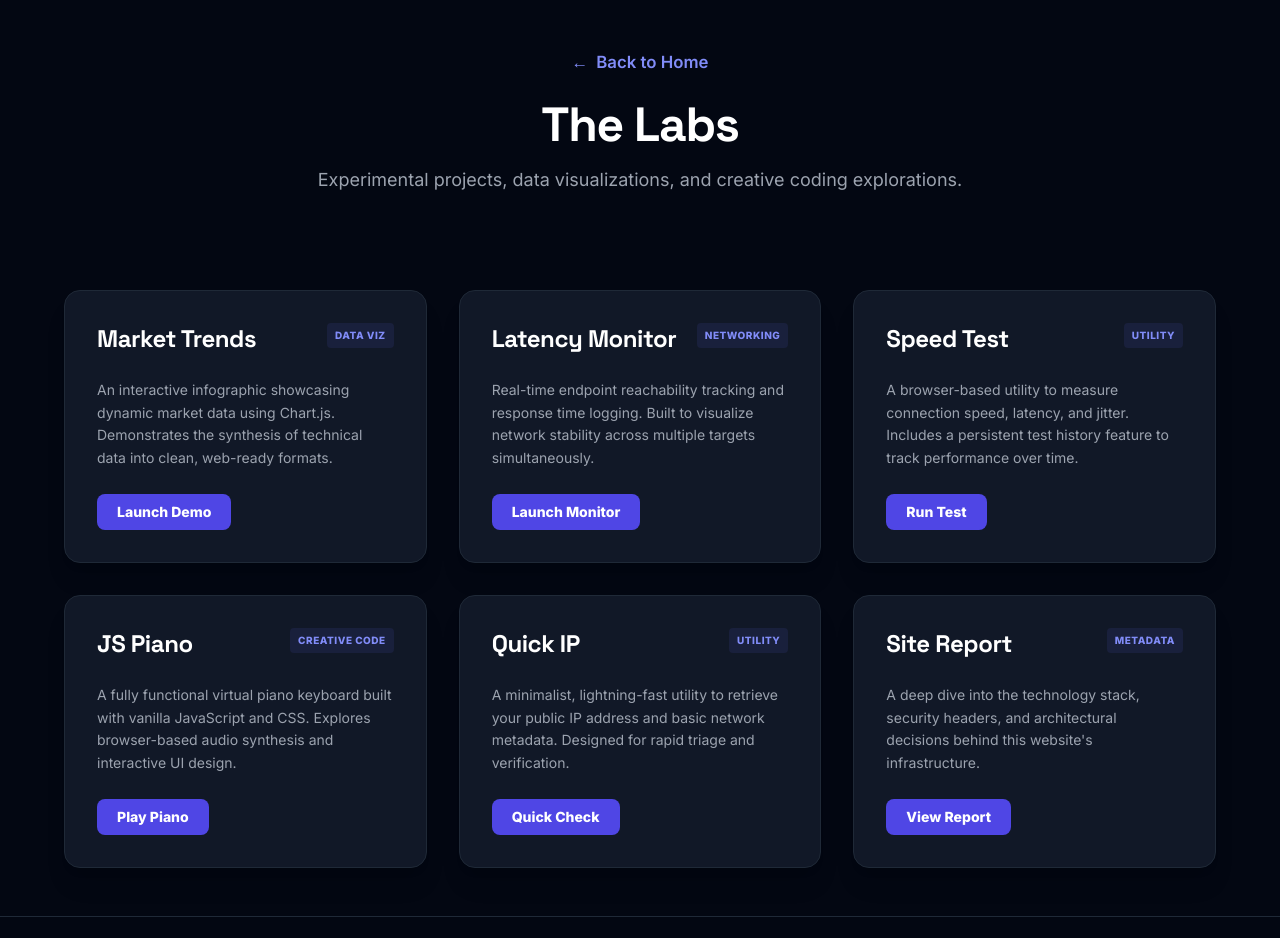
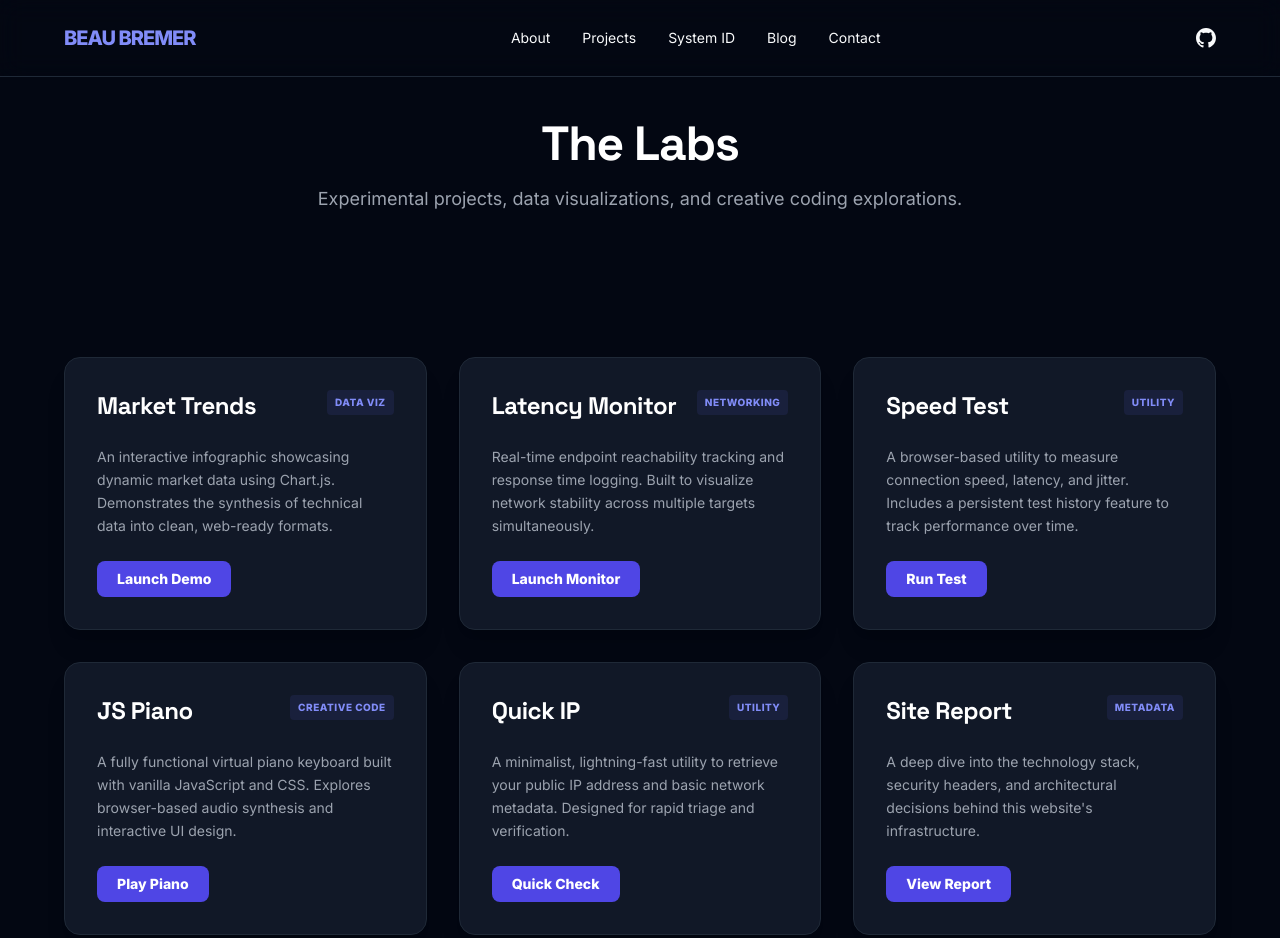
Before and after one commit to KnowOneActual/BB_Website, a website: page labs.html in a window 1280 px wide. Shown: the top 938 px of the page. Drawn offline with Linux system fonts and the light colour scheme.

Commit message:
feat: expand navigation bar with System ID and Blog, unify sub-page navigation

```diff
--- a/labs.html
+++ b/labs.html
@@ -13,11 +13,28 @@
 
 <body class="bg-gray-950 text-gray-50 scroll-smooth">
 
-  <header class="py-12 px-6 text-center">
+  <nav class="fixed top-0 w-full z-50 py-6 px-6 bg-gray-950/80 backdrop-blur-md border-b border-gray-800 transition-all duration-300">
+    <div class="max-w-6xl mx-auto flex justify-between items-center">
+      <a href="index.html" class="text-xl font-bold tracking-tighter text-indigo-400">BEAU BREMER</a>
+      <div class="hidden md:flex space-x-8 text-sm font-medium">
+        <a href="index.html#about" class="nav-link hover:text-indigo-400 transition">About</a>
+        <a href="index.html#featured-projects" class="nav-link hover:text-indigo-400 transition">Projects</a>
+        <a href="/my_ip.html" class="nav-link hover:text-indigo-400 transition">System ID</a>
+        <a href="https://blog.beaubremer.com/" target="_blank" class="nav-link hover:text-indigo-400 transition">Blog</a>
+        <a href="index.html#contact" class="nav-link hover:text-indigo-400 transition">Contact</a>
+      </div>
+      <div class="flex items-center space-x-4">
+        <a href="https://github.com/KnowOneActual" target="_blank" class="hover:text-indigo-400 transition">
+          <svg class="w-5 h-5" fill="currentColor" viewBox="0 0 24 24">
+            <path d="M12 0c-6.626 0-12 5.373-12 12 0 5.302 3.438 9.8 8.207 11.387.599.111.793-.261.793-.577v-2.234c-3.338.726-4.033-1.416-4.033-1.416-.546-1.387-1.333-1.756-1.333-1.756-1.089-.745.083-.729.083-.729 1.205.084 1.838 1.236 1.838 1.236 1.07 1.835 2.809 1.305 3.495.998.108-.776.417-1.305.76-1.605-2.665-.3-5.466-1.332-5.466-5.93 0-1.31.465-2.38 1.235-3.22-.135-.303-.54-1.523.105-3.176 0 0 1.005-.322 3.3 1.23.96-.267 1.98-.399 3-.405 1.02.006 2.04.138 3 .405 2.28-1.552 3.285-1.23 3.285-1.23.645 1.653.24 2.873.12 3.176.765.84 1.23 1.91 1.23 3.22 0 4.61-2.805 5.625-5.475 5.92.42.36.81 1.096.81 2.22v3.293c0 .319.192.694.805.576 4.765-1.589 8.199-6.086 8.199-11.386 0-6.627-5.373-12-12-12z" />
+          </svg>
+        </a>
+      </div>
+    </div>
+  </nav>
+
+  <header class="py-24 px-6 text-center">
     <div class="max-w-4xl mx-auto">
-      <a href="index.html" class="inline-flex items-center text-indigo-400 hover:text-indigo-300 transition-colors duration-300 font-semibold group">
-        <span class="mr-2 transform group-hover:-translate-x-1 transition-transform">←</span> Back to Home
-      </a>
       <h1 class="text-4xl md:text-5xl font-extrabold text-white mt-6 tracking-tight">The Labs</h1>
       <p class="text-gray-400 mt-4 max-w-2xl mx-auto text-lg leading-relaxed">
         Experimental projects, data visualizations, and creative coding explorations.
```
Also changed, not shown: index.html (+2 -1 lines), my_ip.html (+21 -4 lines), toolbag.html (+21 -4 lines), CHANGELOG.md.
